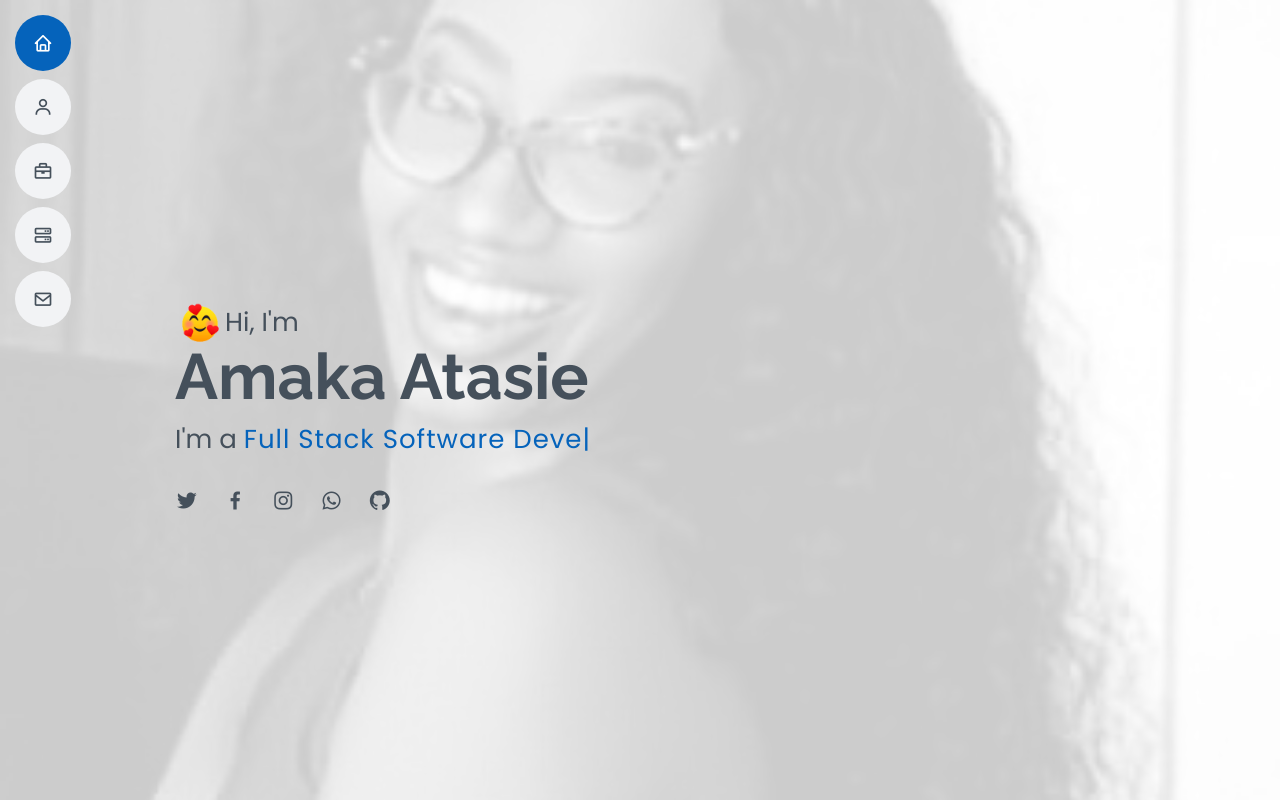
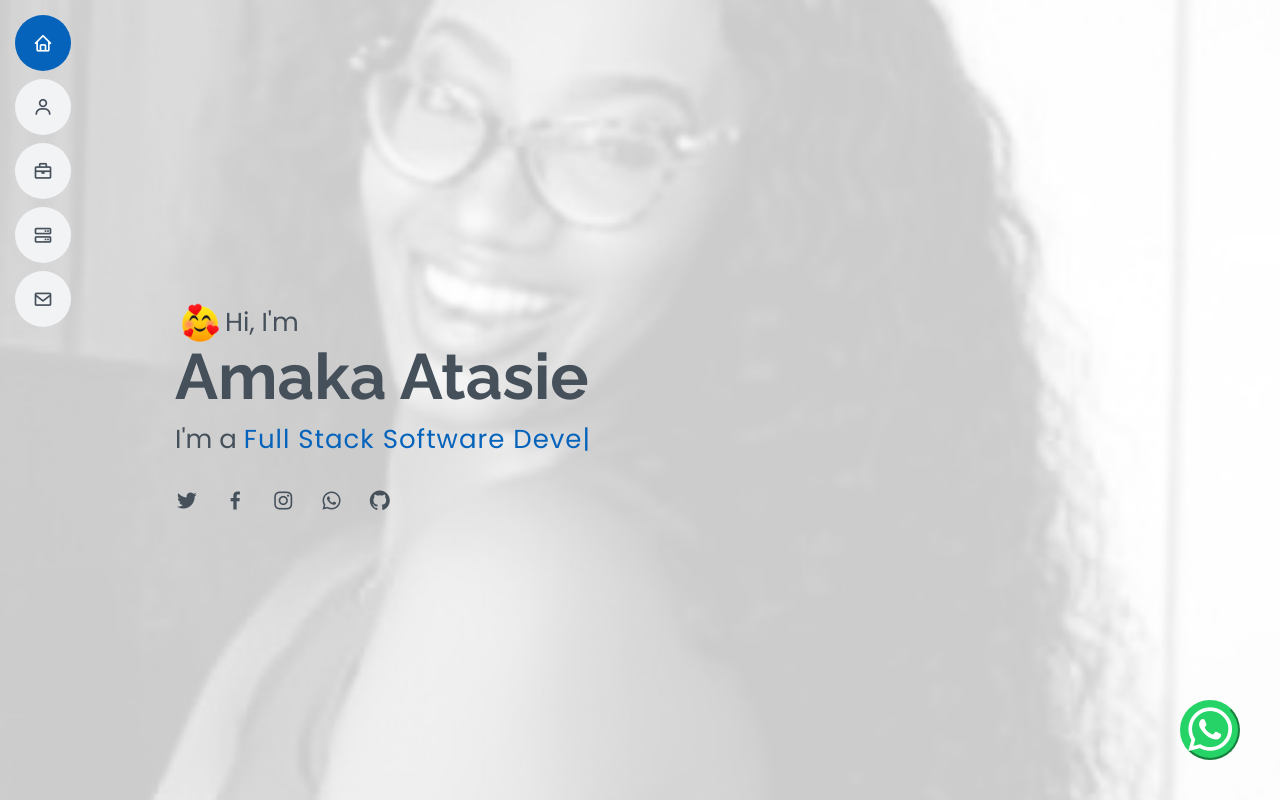
Before and after one commit to Biancaamaka/my-portfolio, a plain HTML site: page index.html in a window 1280 px wide. Shown: the top 800 px of the page. Drawn offline with Linux system fonts and the light colour scheme.

Commit message:
added a whatsapp direct chat

```diff
--- a/css/style.css
+++ b/css/style.css
@@ -1214,3 +1214,18 @@ width: 6px;
    color: #0563bb;
 
   }
+
+   .whatsapp-livechat{
+    position: fixed;
+    z-index: 1000;
+    width: 60px;
+    height: 60px;
+    bottom: 40px;
+    right: 40px;
+    background-color: #25d366;
+    font-size: larger;
+    text-align: center;
+    /* box-shadow: 15px 35px 15px black; */
+    border-radius: 50px;
+    border-color: #25d366;
+  }
--- a/index.html
+++ b/index.html
@@ -23,8 +23,8 @@
   <link href="css/venobox.css" rel="stylesheet">
   <link href="css/owl.carousel.min.css" rel="stylesheet">
   <link href="css/aos.css" rel="stylesheet">
-<link rel="stylesheet" href="css/all.css">
-
+  <link rel="stylesheet" href="css/all.css">
+  <link rel="stylesheet" href="https://cdnjs.cloudflare.com/ajax/libs/font-awesome/5.14.0/css/all.min.css" integrity="sha512-1PKOgIY59xJ8Co8+NE6FZ+LOAZKjy+KY8iq0G4B3CyeY6wYHN3yt9PW0XpSriVlkMXe40PTKnXrLnZ9+fkDaog==" crossorigin="anonymous" />
   <!--  Main CSS File -->
   <link href="css/style.css" rel="stylesheet">
 
@@ -305,28 +305,6 @@
 
           </div>
 
-          <!-- <div class="col-lg-8 mt-5 mt-lg-0"> -->
-            <!-- <iframe src='https://form.jotform.com/210522148900041'class="col-12 h-100"></iframe> -->
-            <!-- <form action="forms/contactform.php" method="post" class="php-email-form">
-              <div class="form-row">
-                <div class="col-md-6 form-group form-align">
-                  <input type="text" name="name" class="form-control" id="name" placeholder="Your Name" required>
-                </div>
-                <div class="col-md-6 form-group form-align">
-                  <input type="email" class="form-control" name="email" id="email" placeholder="@youremail" required>
-                </div>
-              </div>
-              <div class="form-group form-align">
-                <input type="text" class="form-control" name="subject" id="subject" placeholder="Subject" required>
-              </div>
-              <div class="form-group form-align">
-                <textarea class="form-control" name="message" rows="5" required placeholder="Let's Talk"></textarea>
-              </div>
-              <button type="submit" name="submit" onclick="playSound()" class="submit-button">Send Message <i class="fa fa-mail-bulk"></i></button><br>
-            </form> -->
-
-          <!-- </div> -->
-
         </div>
 
       </div>
@@ -350,7 +328,11 @@
       </div>
     </div>
   </footer><!-- End Footer -->
-
+  <button id="whatsapp" class="whatsapp-livechat">
+    <a href="https://wa.me/2348067682795">
+      <i class="fab fa-whatsapp" style="font-size: 50px; color: white;"></i>
+    </a>
+    </button>
   <a href="#" class="back-to-top"><i class="bx bx-up-arrow-alt"></i></a>
   <div id="preloader">
   <span></span>
@@ -386,19 +368,9 @@
 
   <!-- Template Main JS File -->
   <script src="js/main.js"></script>
-<!--Start of Tawk.to Script-->
-<!-- <script type="text/javascript">
-var Tawk_API=Tawk_API||{}, Tawk_LoadStart=new Date();
-(function(){
-var s1=document.createElement("script"),s0=document.getElementsByTagName("script")[0];
-s1.async=true;
-s1.src='https://embed.tawk.to/5f7b09fcf0e7167d001642c0/default';
-s1.charset='UTF-8';
-s1.setAttribute('crossorigin','*');
-s0.parentNode.insertBefore(s1,s0);
-})();
-</script> -->
-<!--End of Tawk.to Script-->
+<!--Start of Tidio.to Script-->
+<!-- <script src="//code.tidio.co/2x8lvnl1vwvvrsfvrqrxkbvmne1kql9j.js" async></script> -->
+<!--End of Tidio.to Script-->
 
 <script>
   function playSound () {
```
